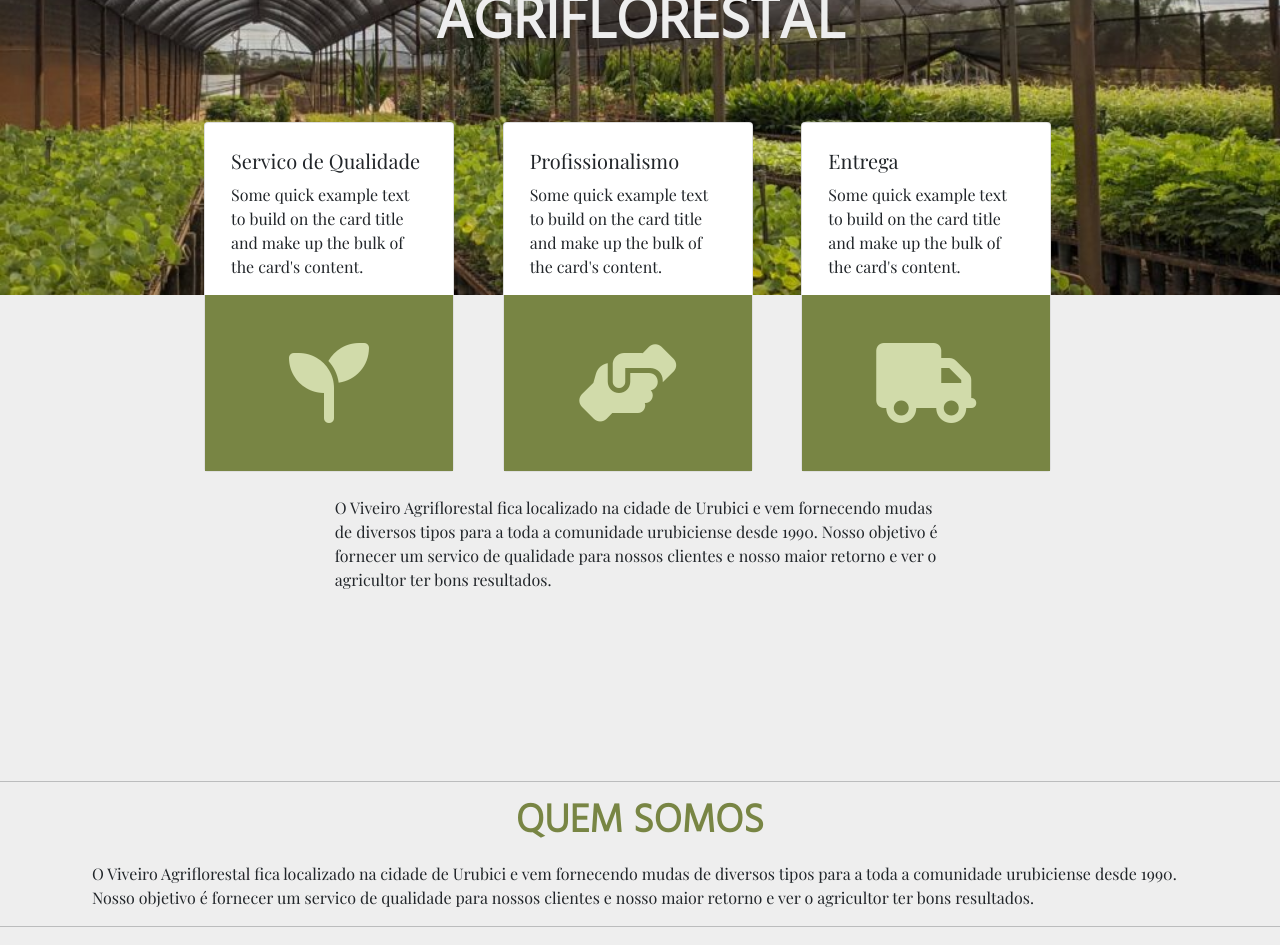
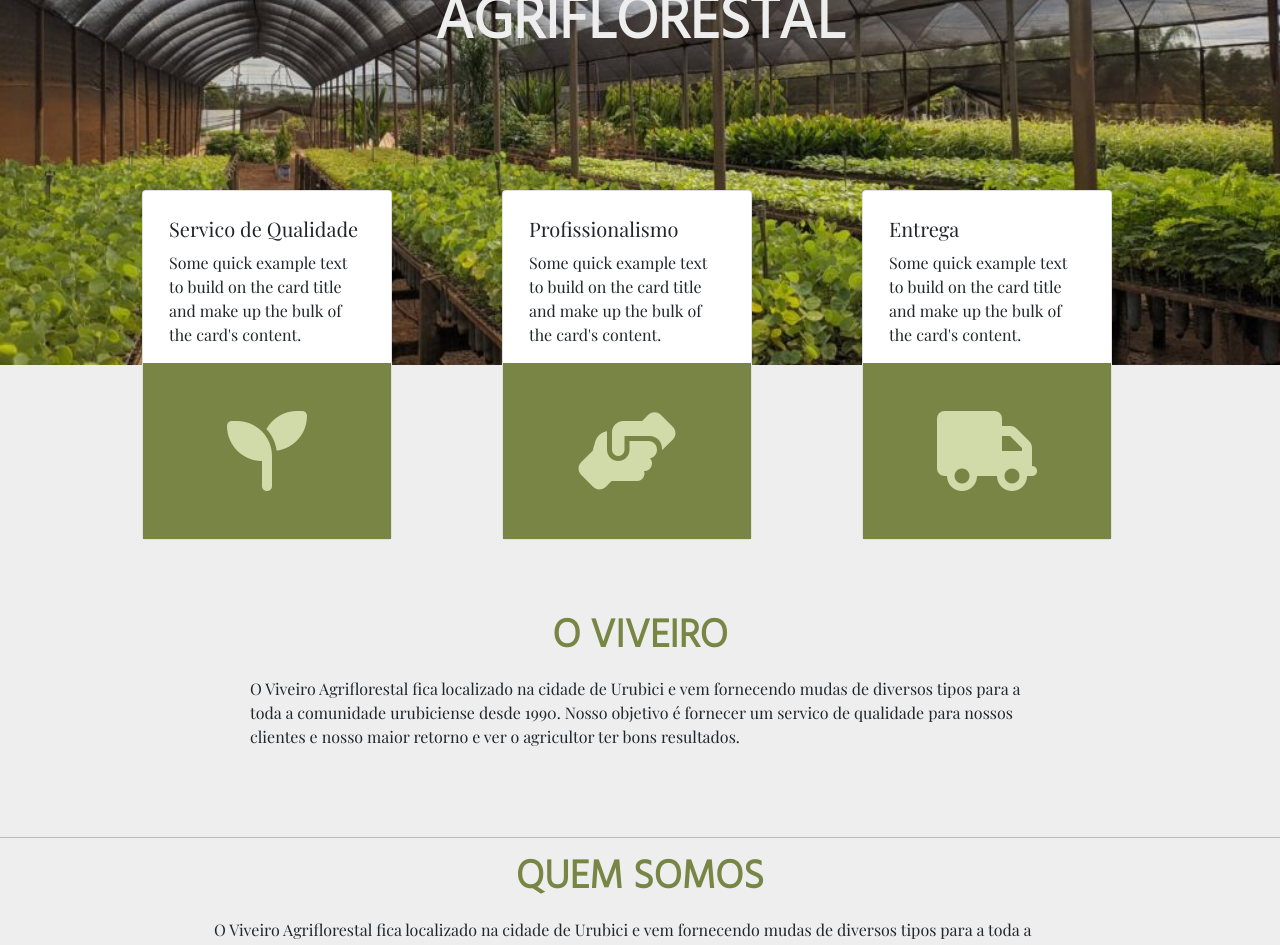
Before and after one commit to thaisfinck/viveiro, a React (Create React App) app: page / in a window 1280 px wide. Shown: the part 280-1225 px from the top of the page. Built offline with nearby package versions, Linux system fonts and the light colour scheme; a web font is replaced by a local one.

Commit message:
feat(oviveiro): fix spacing

```diff
--- a/package.json
+++ b/package.json
@@ -3,6 +3,9 @@
   "version": "0.1.0",
   "private": true,
   "dependencies": {
+    "@fortawesome/fontawesome-svg-core": "^6.1.1",
+    "@fortawesome/free-solid-svg-icons": "^6.1.1",
+    "@fortawesome/react-fontawesome": "^0.1.18",
     "@testing-library/jest-dom": "^5.16.2",
     "@testing-library/react": "^12.1.4",
     "@testing-library/user-event": "^13.5.0",
--- a/src/components/contato.js
+++ b/src/components/contato.js
@@ -2,8 +2,8 @@ import React from 'react'
 
 export default function Contato() {
   return (
-    <section className="container">
-       <h1 id='contato' className='title text-center mb-3'><strong>CONTATO</strong></h1>
+    <section className="container" id='contato'>
+       <h1 className='title text-center mb-3'><strong>CONTATO</strong></h1>
         <div className="container">
           <div className="row">
             <div className="col content">
@@ -22,17 +22,17 @@ export default function Contato() {
               <p>Telefone: (48) 9999-9999</p>
               <p>E-mail:</p>
               <form>
-              <div class="input-group mb-3">
-                <input type="text" class="form-control" placeholder="Nome"></input>
+              <div className="input-group mb-3">
+                <input type="text" className="form-control" placeholder="Nome"></input>
               </div>
-              <div class="input-group mb-3">
-                <input type="text" class="form-control" placeholder="E-mail"></input>
+              <div className="input-group mb-3">
+                <input type="text" className="form-control" placeholder="E-mail"></input>
               </div>
-              <div class="input-group mb-3">
-                <input type="text" class="form-control" placeholder="Assunto"></input>
+              <div className="input-group mb-3">
+                <input type="text" className="form-control" placeholder="Assunto"></input>
               </div>
-              <div class="input-group mb-3">
-              <textarea class="form-control" aria-label="With textarea" placeholder='Mensagem'></textarea>
+              <div className="input-group mb-3">
+              <textarea className="form-control" aria-label="With textarea" placeholder='Mensagem'></textarea>
               </div>
              </form>
             </div>
--- a/src/components/oviveiro.js
+++ b/src/components/oviveiro.js
@@ -4,13 +4,13 @@ export default function Oviveiro() {
   return (
     <section id='oviveiro'>
       <div id="headline">
-      <h3 className='text-center pt-5' id='subtitle'>VIVEIRO DE MUDAS</h3>
-        <h1 className='mb-3 text-center' id='titlemain'><strong>AGRIFLORESTAL</strong></h1>
+      <h3 className='text-center text-uppercase pt-5' id='subtitle'>VIVEIRO DE MUDAS</h3>
+        <h1 className='text-center text-uppercase mb-3' id='titlemain'><strong>AGRIFLORESTAL</strong></h1>
       </div>
-      <div className="container" id="blocks">
-          <div className="row">
+      <div className="container grid">
+          <div className="row ms-5" style={{height: 200}}>
             <div className="col">
-              <div className="card" style={{width: 250, height: 350}}>
+              <div className="card position-relative bottom-50" style={{width: 250, height: 350}}>
                 <div className="card-body">
                   <h5 className="card-title content">Servico de Qualidade</h5>
                   <p className="card-text content">Some quick example text to build on the card title and make up the bulk of the card's content.</p>
@@ -19,7 +19,7 @@ export default function Oviveiro() {
               </div>
             </div>
             <div className="col">
-              <div className="card" style={{width: 250, height: 350}}>
+              <div className="card position-relative bottom-50" style={{width: 250, height: 350}}>
                 <div className="card-body">
                   <h5 className="card-title content">Profissionalismo</h5>
                   <p className="card-text content">Some quick example text to build on the card title and make up the bulk of the card's content.</p>
@@ -28,7 +28,7 @@ export default function Oviveiro() {
              </div>
             </div>
             <div className="col">
-              <div className="card" style={{width: 250, height: 350}}>
+              <div className="card position-relative bottom-50" style={{width: 250, height: 350}}>
                 <div className="card-body">
                   <h5 className="card-title content">Entrega</h5>
                   <p className="card-text content">Some quick example text to build on the card title and make up the bulk of the card's content.</p>
@@ -37,15 +37,16 @@ export default function Oviveiro() {
               </div>
             </div>
           </div>
-        <div>
-          <div className="content mt-4" id="oviveiro-text">
+      </div>
+      <div className='p-5' id="oviveiro-text">
+      <h1 className='title text-center mb-3'><strong>O VIVEIRO</strong></h1>
+          <div className="content align-middle mb-4">
             <p>O Viveiro Agriflorestal fica localizado na cidade de Urubici e
           vem fornecendo mudas de diversos tipos para a toda a comunidade urubiciense desde 1990.
           Nosso objetivo é fornecer um servico de qualidade para nossos clientes e
           nosso maior retorno e ver o agricultor ter bons resultados.</p>
           </div>
         </div>
-      </div>
     </section>
   )
 }
--- a/src/components/quemsomos.js
+++ b/src/components/quemsomos.js
@@ -2,9 +2,9 @@ import React from 'react'
 
 export default function Quemsomos() {
   return (
-    <section className="container">
-       <h1 id='quemsomos' className='title text-center mb-3'><strong>QUEM SOMOS</strong></h1>
-        <p className='text-justify content'>O Viveiro Agriflorestal fica localizado na cidade de Urubici e
+    <section className="container" id='quemsomos'>
+       <h1 className='title text-center mb-3'><strong>QUEM SOMOS</strong></h1>
+        <p className='content text-justify'>O Viveiro Agriflorestal fica localizado na cidade de Urubici e
           vem fornecendo mudas de diversos tipos para a toda a comunidade urubiciense desde 1990.
           Nosso objetivo é fornecer um servico de qualidade para nossos clientes e
           nosso maior retorno e ver o agricultor ter bons resultados.
--- a/src/index.css
+++ b/src/index.css
@@ -1,7 +1,6 @@
 
 .title {
   color: #788544;
-  margin: 5px;
   -webkit-font-smoothing: antialiased;
   -moz-osx-font-smoothing: grayscale;
 }
@@ -30,14 +29,14 @@
   font-family: 'Playfair Display', sans-serif;
 }
 
-#viveiro-img {
-  width: 50%;
-  height: auto;
+#oviveiro-text{
+  max-width: 70%;
+  margin: auto;
 }
 
-#quemsomos-img{
-  width: 50%;
-  height: auto;
+#quemsomos{
+  max-width: 70%;
+  margin: auto;
 }
 
 #root {
@@ -65,22 +64,11 @@ nav {
 
 #headline {
   width: 100%;
-  height: 500px;
+  height: 570px;
   background-image: url("../public/viveiro.jpeg");
   background-repeat: no-repeat;
   background-size: cover;
   background-position: center;
-}
-
-#blocks {
-  max-width: 70%;
-  position: relative;
-  top: -173px;
-}
-
-#oviveiro-text{
-  max-width: 70%;
-  margin: auto;
 }
 
 .card-icon{
```
Also changed, not shown: 1 other file (tests, documents, lock files or other folders).
